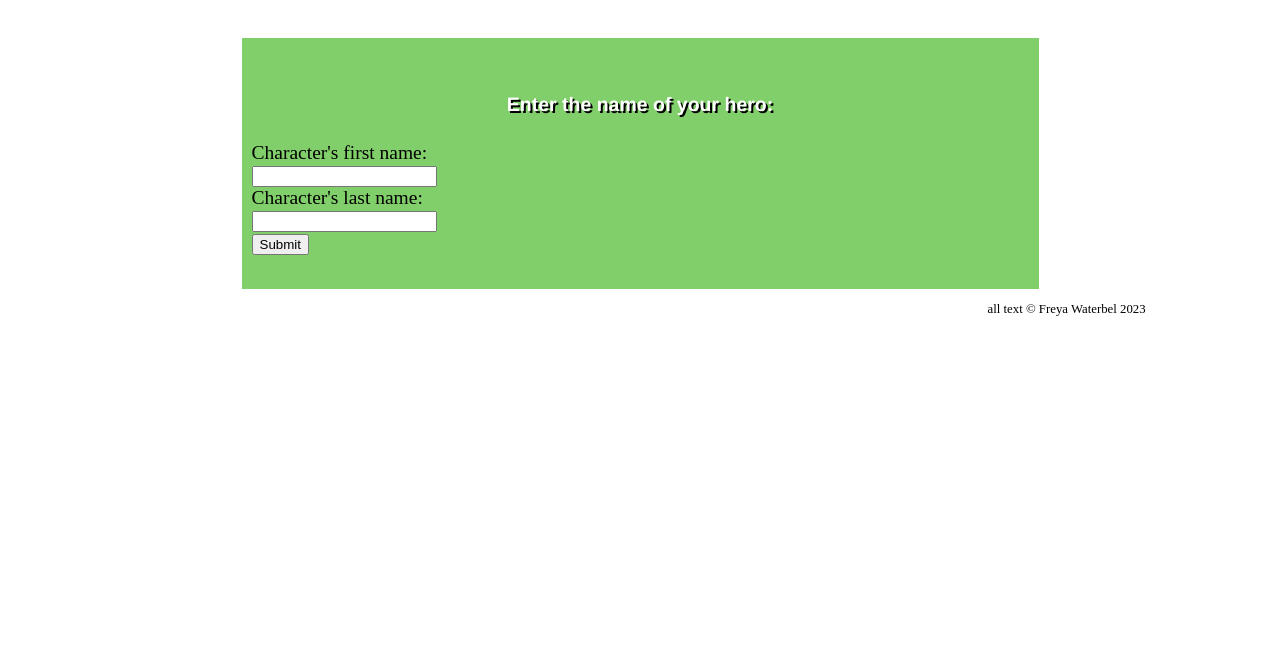
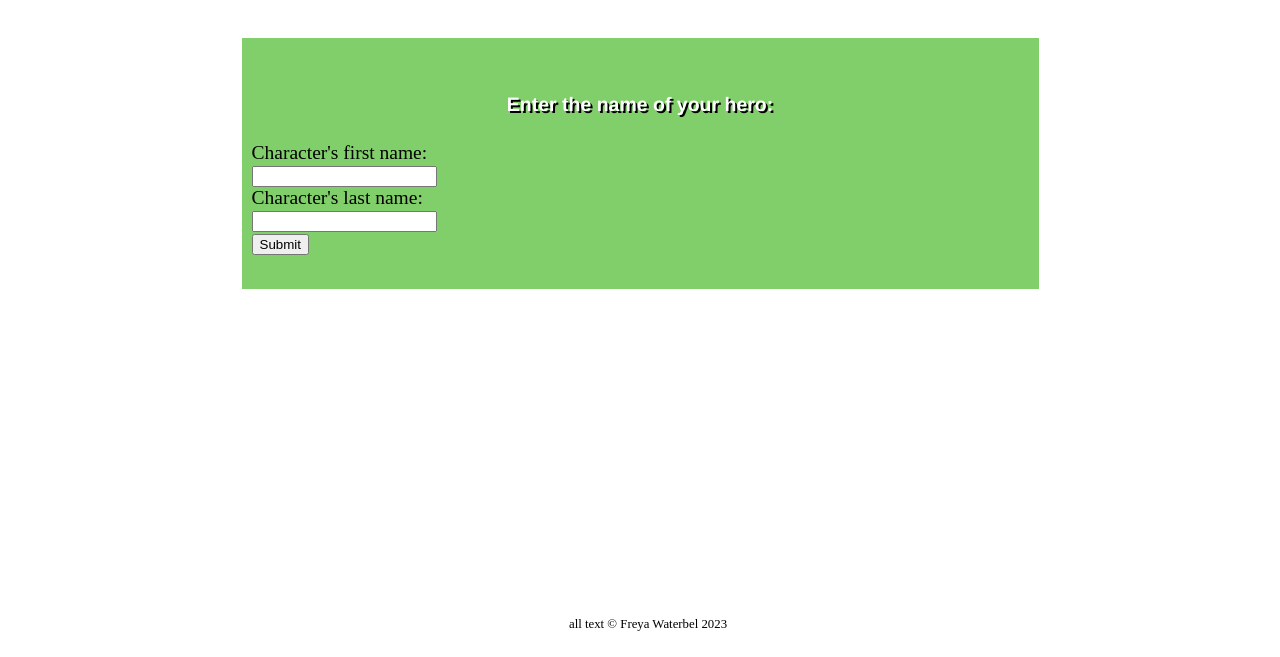
Before and after one commit to LaunchCodeAllhubs/js-assignment-4-html-me-something-freyawaterbel, a website: page index.html in a window 1280 px wide. Shown: the part 143-800 px from the top of the page. Drawn offline with Linux system fonts and the light colour scheme.

Commit message:
forgot to tag my footer correctly

```diff
--- a/index.html
+++ b/index.html
@@ -55,6 +55,7 @@
          </article>
 
       </main>
-      <P style="font-size:80%;text-align:right">all text &copy; Freya Waterbel 2023</P>
+
    </body>
+   <footer style="font-size:80%;text-align:center">all text &copy; Freya Waterbel 2023</footer>
 </html>
```
